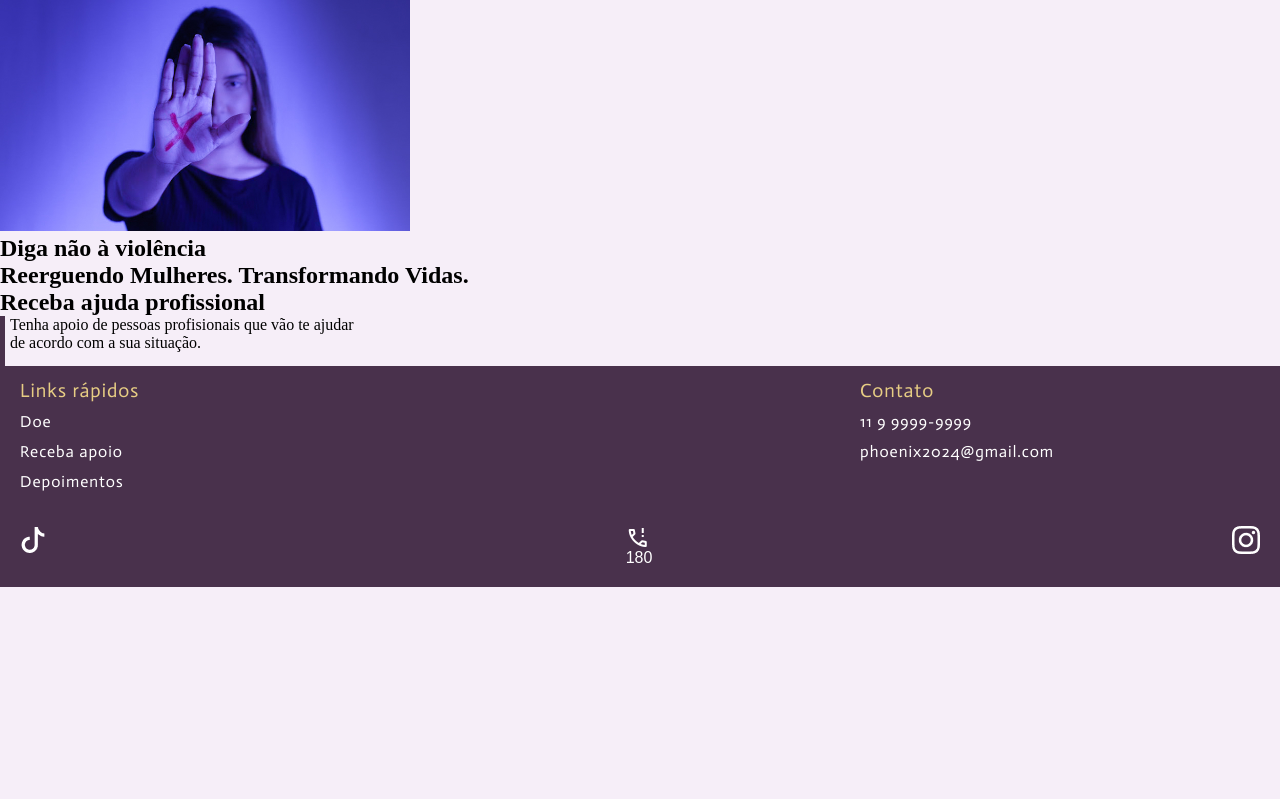
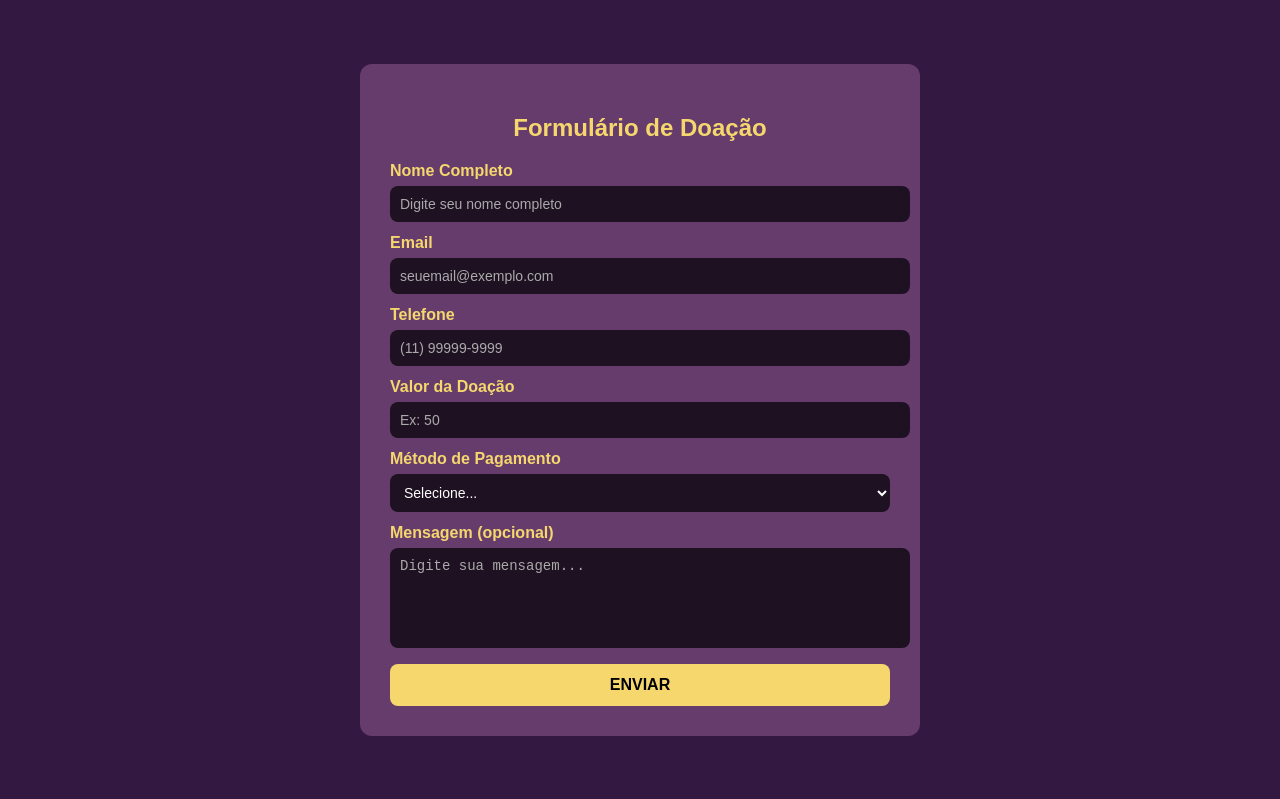
Before and after one commit to Projeto-fenix-2026/TCC, a Node server app: page /home in a window 1280 px wide. Run offline with Node 20, Linux system fonts and the light colour scheme.

Commit message:
forms doação

```diff
--- a/app/public/css/home.css
+++ b/app/public/css/home.css
@@ -1,85 +1,73 @@
-@import url('https://fonts.googleapis.com/css2?family=Actor&display=swap');
-
-
-*{
-  margin: 0;
-}
-
-body {
-    background-color: rgba(246, 238, 248, 1);
-
+body{
+    font-family: Arial, sans-serif;
+    background-color: rgb(51, 25, 65);
+    margin: 0;
+    padding: 0;
+    display: flex;
+    justify-content: center;
+    align-items: center;
+    min-height: 100vh;
 
 }
 
+.container{
+    background-color:  rgba(112, 68, 117, 0.822);
+    padding: 30px;
+    border-radius: 12px;
+    width: 90%;
+    max-width: 500px;
+    color:#f5d76e
+}
 
-.banner img{
-  width: 410px;
+.container h2 {
+
+    text-align: center;
+    margin-bottom: 20px;
 
 }
 
-.container {
-  position: relative; /* Necessário para posicionar o pseudo-elemento */
-  width: 90%;
-  height: 50px;
-   justify-content: center;  /* centraliza na horizontal */
-  align-items: center;      /* centraliza na vertical */
-}
-
-.container::before {
-  content: "";
-  position: absolute;
-  top: 0;
-  width: 5px;
-  height: 100%;
-  background-color: rgba(73, 49, 76, 1);
-}
-.container p{
-    margin-left: 10px;
-    vertical-align: middle;
-    align-items: center;
+label{
+    display: block;
+    margin-bottom: 6px;
+    font-weight: bold;
 
 }
 
-
-
-
-/* Footer*/
-
-
-
-
-
-footer{
-  background-color:rgba(73, 49, 76, 1);
-  color:white;
-  font-family: "Actor", sans-serif;
-  letter-spacing: 1px;
+input, select, textarea {
+    width: 100%;
+    padding: 10px;
+    margin-bottom: 12px;
+    border-radius: 8px;
+    border: none;
+    background-color: #1e1122;
+    color: #fff;
+    font-size: 14px;
 
 }
-.textoFooter span{
-  color:rgba(231, 205, 132, 1);
-  font-size:larger
 
-}
-.textoFooter{
-  display: flex;
-  justify-content: space-between;
-  height: 120px;
-  line-height: 30px;
-  padding: 10px;
-  padding-left: 20px;
+input::placeholder,
+textarea::placeholder{
+    color: #aaa;
 }
 
-.links{
-  width: 410px; /
+textarea{
+    resize: none;
+    height:80px;
+}
 
+button {
+    width: 100%;
+    padding:12px;
+    border:none;
+    border-radius: 8px;
+    background-color: #f5d76e;
+    color: #000;
+    font-size: 16px;
+    font-weight: bold;
+    cursor: pointer;
+    transition: 0.3s;
 }
-.redes{
-  display: flex;
-  justify-content: space-between;
-  padding: 20px;
+
+button:houver {
+    background-color: #e6c95f;
 }
-.redes span p{
-  font-size:medium;
-  font-family:Arial, Helvetica, sans-serif;
-}
--- a/app/routes/router.js
+++ b/app/routes/router.js
@@ -26,5 +26,8 @@ router.get("/home", function (req, res) {
 router.get("/ongs", function (req, res) {
   res.render("pages/ongs");
 });
+router.get("/index", function (req, res) {
+  res.render("pages/index");
+});
 
 module.exports = router;
--- a/app/views/pages/home.ejs
+++ b/app/views/pages/home.ejs
@@ -1,45 +1,44 @@
 <!DOCTYPE html>
-<html lang="pte">
-
+<html lang="pt-BR">
 <head>
-    <meta charset="UTF-8">
-    <meta name="viewport" content="width=device-width, initial-scale=1.0">
-    <link rel="stylesheet" href="css/home.css">
-    <title>Fenix - Login</title>
+<meta charset="UTF-8">
+<meta name="viewport" content="width=device-width, initial-scale=1.0">
+<title>Formulário de Doação</title>
+<link rel="stylesheet" href="css/home.css">
 </head>
-
 <body>
-    <header>
-
-    </header>
-    <main>
-        <section class="banner">
-            <p>
-                <img src="imgs/foto-materia-principal-unifor-noticias-15-anos-maria-da-penha-800-ares-soares (1).jpg">
-            <h1>Diga não à violência</h1>
-            <h2>
-                <p>Reerguendo Mulheres. Transformando Vidas.</p>
-            </h2>
-            </p>
-        </section>
-
-        <section class="links">
-
-            <section class="ajudaProfissional">
-                <p>
-                <h2>Receba ajuda profissional</h2>
-                </p>
-                <section class="container">
-                    <p>Tenha apoio de pessoas profisionais que vão te ajudar de acordo com a sua situação. </p>
-                </section>
-            </section>
-
-        </section>
-    </main>
-    <%- include("../../helpers/footer"); %>
-</body>
+<nav class="container">
+<h2>Formulário de Doação</h2>
+<form id="donationForm">
+<label for="nome">Nome Completo</label>
+<input type="text" id="nome" name="nome" placeholder="Digite seu nome completo" required>
+<label for="email">Email</label>
+<input type="email" id="email" name="email" placeholder="seuemail@exemplo.com" required>
+<label for="telefone">Telefone</label>
+<input type="tel" id="telefone" name="telefone" placeholder="(11) 99999-9999" required>
+<label for="valor">Valor da Doação</label>
+<input type="number" id="valor" name="valor" placeholder="Ex: 50" required>
+<label for="pagamento">Método de Pagamento</label>
 
 
+<select id="pagamento" name="pagamento" required>
+<option value="">Selecione...</option>
+<option value="pix">Pix</option>
+<option value="cartao">Cartão de Crédito</option>
+<option value="boleto">Boleto</option>
+</select>
 
 
+<label for="mensagem">Mensagem (opcional)</label>
+<textarea id="mensagem" name="mensagem" placeholder="Digite sua mensagem..."></textarea>
+<button type="submit">ENVIAR</button>
+</form>
+</nav>
+<script>
+   document.getElementById("donationForm").addEventListener("submit", function(e){
+     e.preventDefault();
+     alert("Formulário enviado com sucesso!");
+   });
+</script>
+</body>
 </html>
```
Also changed, not shown: app/views/pages/ongs.ejs (+82 -4 lines).
